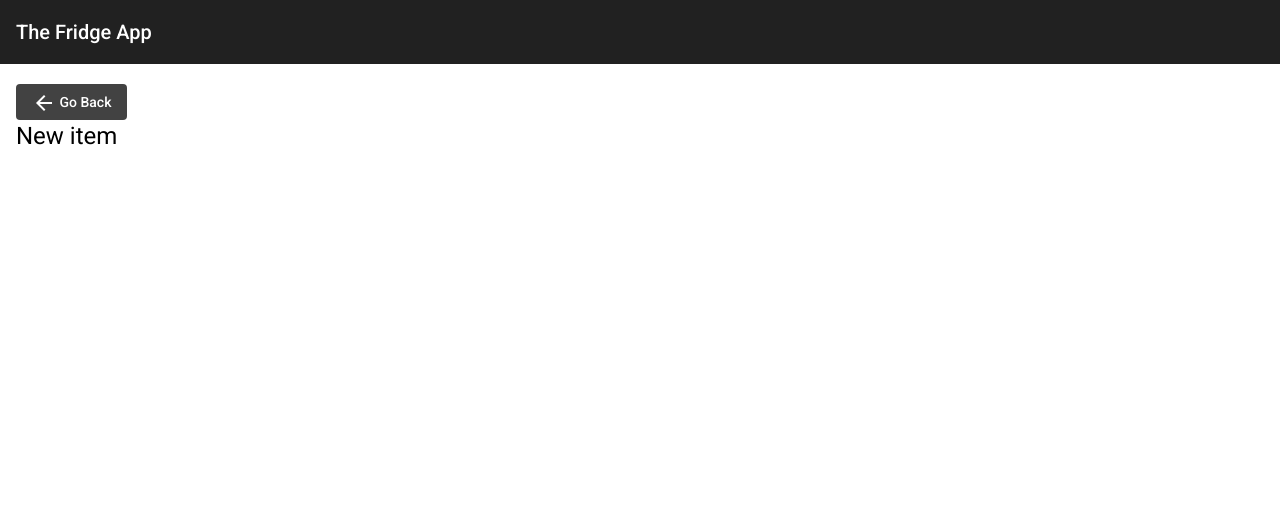
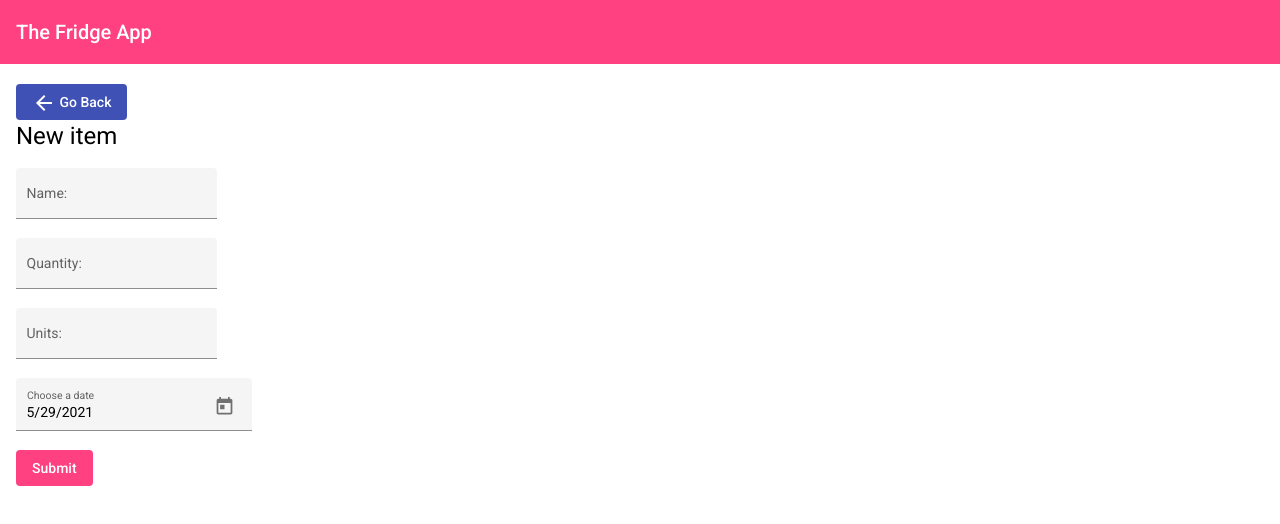
Before and after one commit to Mechasparrow/fridge-tracker, an Angular app: page /new-item in a window 1280 px wide. Shown: the top 524 px of the page. Built offline with nearby package versions, Linux system fonts and the light colour scheme.

Commit message:
fixed up model

```diff
--- a/src/app/components/new-item/new-item.component.html
+++ b/src/app/components/new-item/new-item.component.html
@@ -1,14 +1,39 @@
 <br>
 
 <div class = "container">
-    <button mat-flat-button color = "secondary" routerLink="">
+    <button mat-flat-button color = "primary" routerLink="">
         <mat-icon aria-hidden="false" aria-label="arrow_back icon">arrow_back</mat-icon>
         Go Back
     </button>
 
     <h1 class = "view-title">New item</h1>
 
+    <form (ngSubmit)="onSubmit()" [formGroup]="itemForm">
+        <mat-form-field appearance="fill">
+            <mat-label>Name: </mat-label>
+            <input matInput type="text" formControlName="name">
+        </mat-form-field>
+        <br>
+        <mat-form-field appearance="fill">
+            <mat-label>Quantity: </mat-label>
+            <input matInput type="number" formControlName="quantity">
+        </mat-form-field>
+        <br>
+        <mat-form-field appearance="fill">
+            <mat-label>Units: </mat-label>
+            <input matInput type="text" formControlName="units">
+        </mat-form-field>
+        <br>
+        <mat-form-field  appearance="fill">
+            <mat-label >Choose a date</mat-label>
+            <input matInput formControlName = "expirationDate" [matDatepicker]="picker">
+            <mat-datepicker-toggle matSuffix [for]="picker"></mat-datepicker-toggle>
+            <mat-datepicker #picker></mat-datepicker>
+        </mat-form-field>
+          <br>
 
+        <button mat-flat-button color = "accent" type="submit" [disabled]="!itemForm.valid">Submit</button>
+    </form>
 
 
 </div>
--- a/src/app/components/new-item/new-item.component.ts
+++ b/src/app/components/new-item/new-item.component.ts
@@ -1,4 +1,6 @@
 import { Component, OnInit } from '@angular/core';
+import { FormControl, FormGroup } from '@angular/forms';
+import { FridgeItem } from 'src/app/models/FridgeItem';
 
 @Component({
   selector: 'app-new-item',
@@ -7,10 +9,34 @@ import { Component, OnInit } from '@angular/core';
 })
 export class NewItemComponent implements OnInit {
 
+  expirationDate: Date = new Date(Date.now());
+
+  itemForm = new FormGroup({
+    name: new FormControl(''),
+    quantity: new FormControl(''),
+    units: new FormControl(''),
+    expirationDate: new FormControl(new Date(Date.now()))
+  });
+
   constructor() { }
 
   ngOnInit(): void {
+    this.itemForm.get("expirationDate")?.valueChanges.subscribe((value) => {
+      this.expirationDate = new Date(value);
+      console.log(this.expirationDate);
+    })
+  }
 
+  onSubmit(): void {
+
+    var item: FridgeItem = this.buildItem(this.itemForm);
+
+    console.log(item);
+  }
+
+  private buildItem(itemForm: FormGroup): FridgeItem {
+    var mappedItem = <FridgeItem>(itemForm.value);
+    return mappedItem;
   }
 
 }
--- a/src/app/share/nav-header/nav-header.component.html
+++ b/src/app/share/nav-header/nav-header.component.html
@@ -1,3 +1,3 @@
-<mat-toolbar>
+<mat-toolbar color = "accent">
     <span>The Fridge App</span>
 </mat-toolbar>
--- a/src/styles.scss
+++ b/src/styles.scss
@@ -2,3 +2,6 @@
 
 html, body { height: 100%; }
 body { margin: 0; font-family: Roboto, "Helvetica Neue", sans-serif; }
+
+@import '~@angular/material/theming';
+@import "~@angular/material/prebuilt-themes/indigo-pink.css";
```
Also changed, not shown: src/app/app.module.ts (+10 -1 lines).
